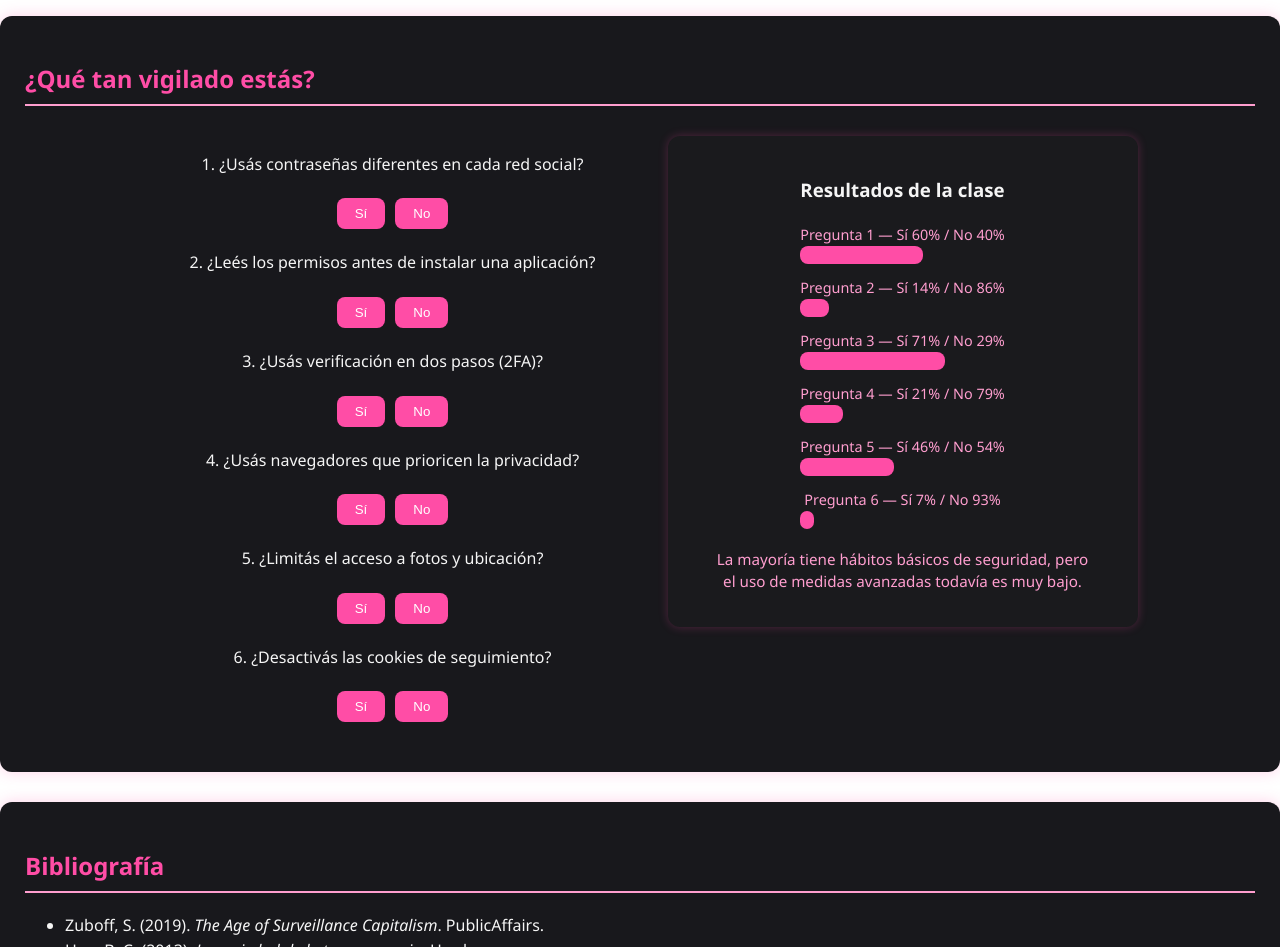
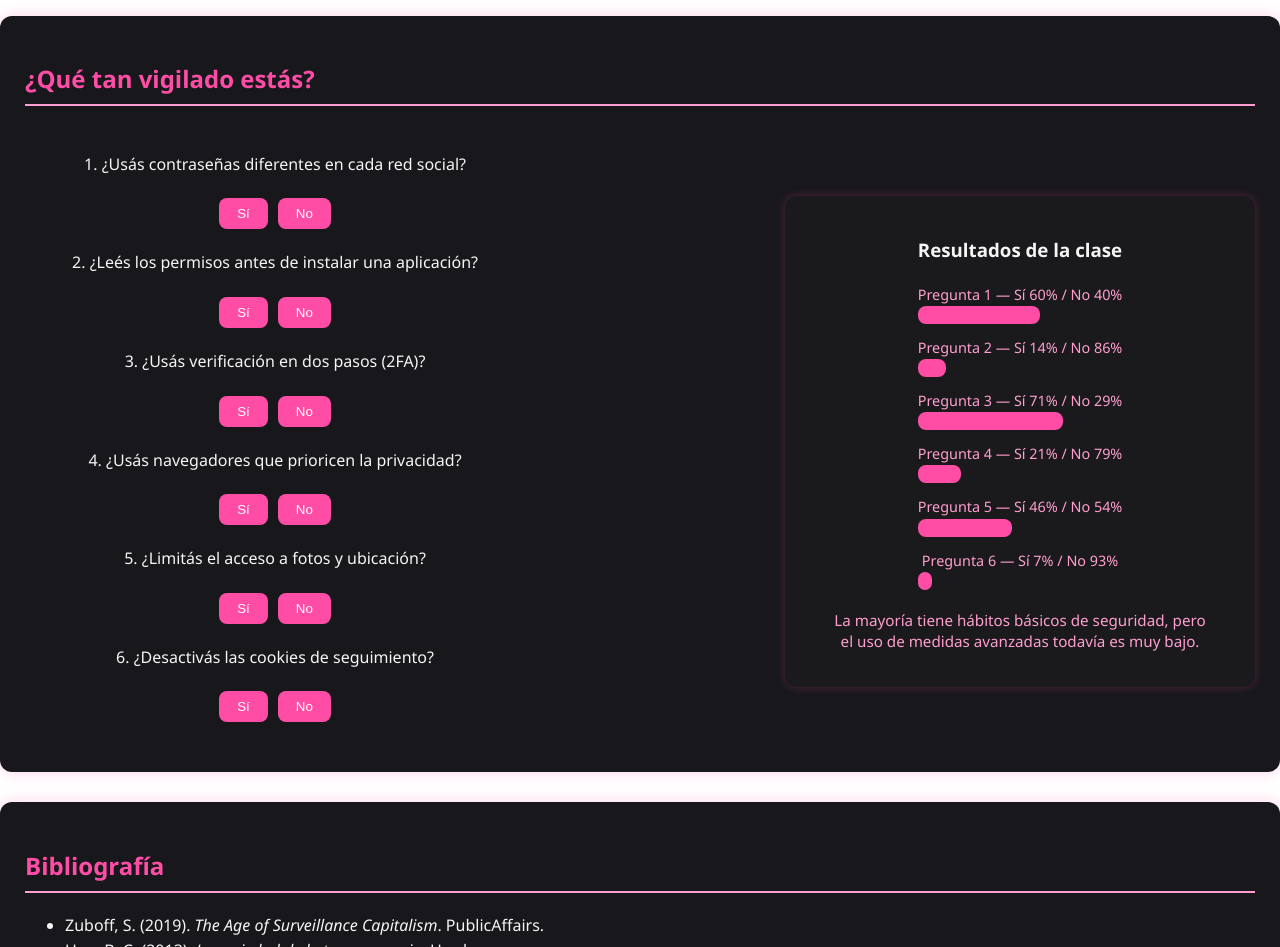
Before and after one commit to PiliDG/cts-privacidad, a website: page index.html in a window 1280 px wide. Shown: the part 1940-2887 px from the top of the page. Drawn offline with Linux system fonts and the light colour scheme.

Commit message:
Update style.css

```diff
--- a/style.css
+++ b/style.css
@@ -128,8 +128,8 @@ section h2 {
   display: flex;
   flex-wrap: wrap;
   gap: 25px;
-  justify-content: center;
-  align-items: flex-start;
+  justify-content: space-between;  /* test a la izq, diagrama a la derecha */
+  align-items: center;             /* centrados entre sí verticalmente */
   margin-top: 30px;
 }
 
@@ -144,6 +144,7 @@ section h2 {
   display: flex;
   flex-direction: column;
   align-items: center;
+  justify-content: center;         /* centra el cuadro dentro de la columna derecha */
   text-align: center;
 }
 
@@ -153,7 +154,9 @@ section h2 {
   padding: 20px;
   border-radius: 12px;
   box-shadow: 0 0 10px rgba(255,77,166,0.25);
+  width: 100%;                     /* ocupa bien el ancho de su columna */
 }
+
 
 .stats-container {
   display: flex;
```
